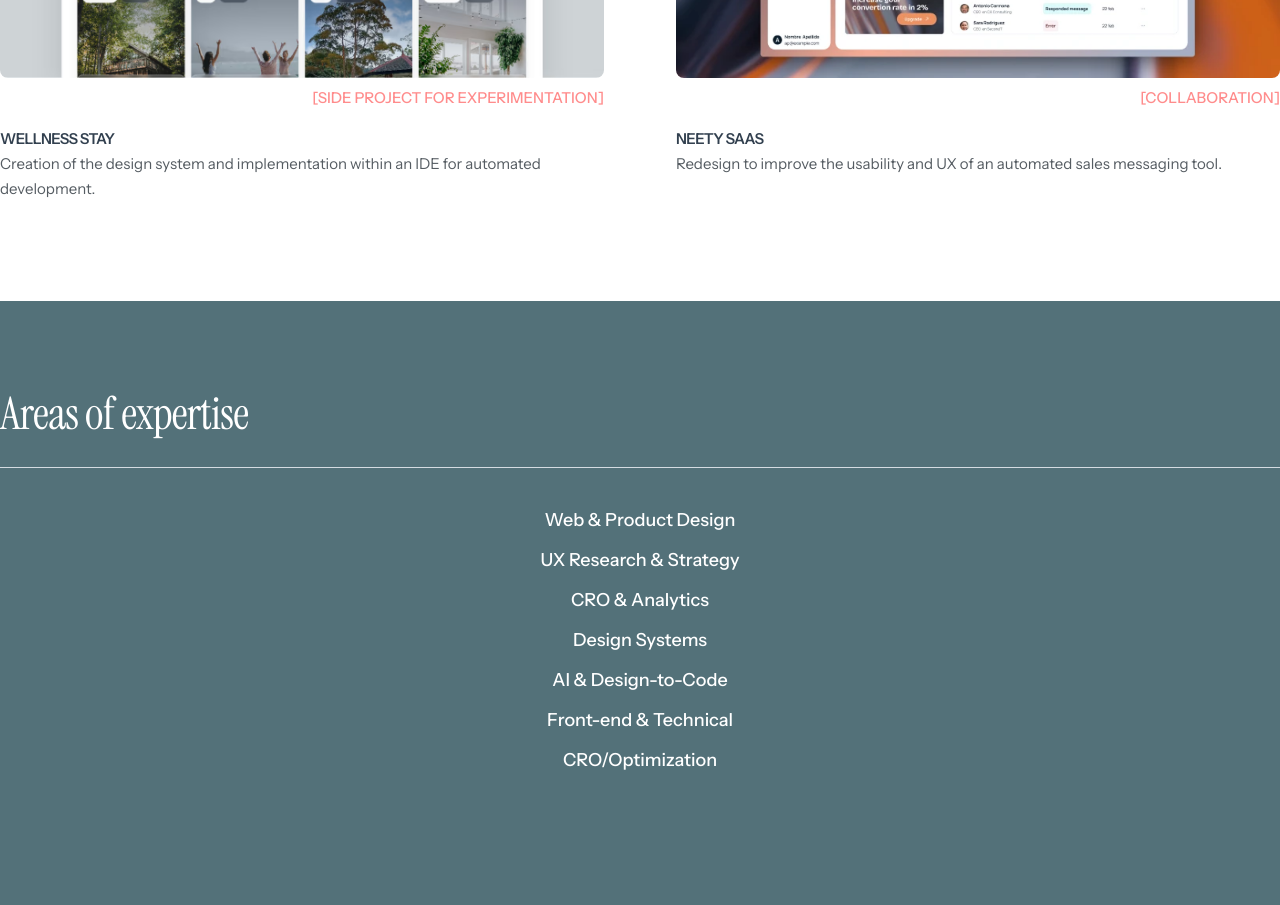
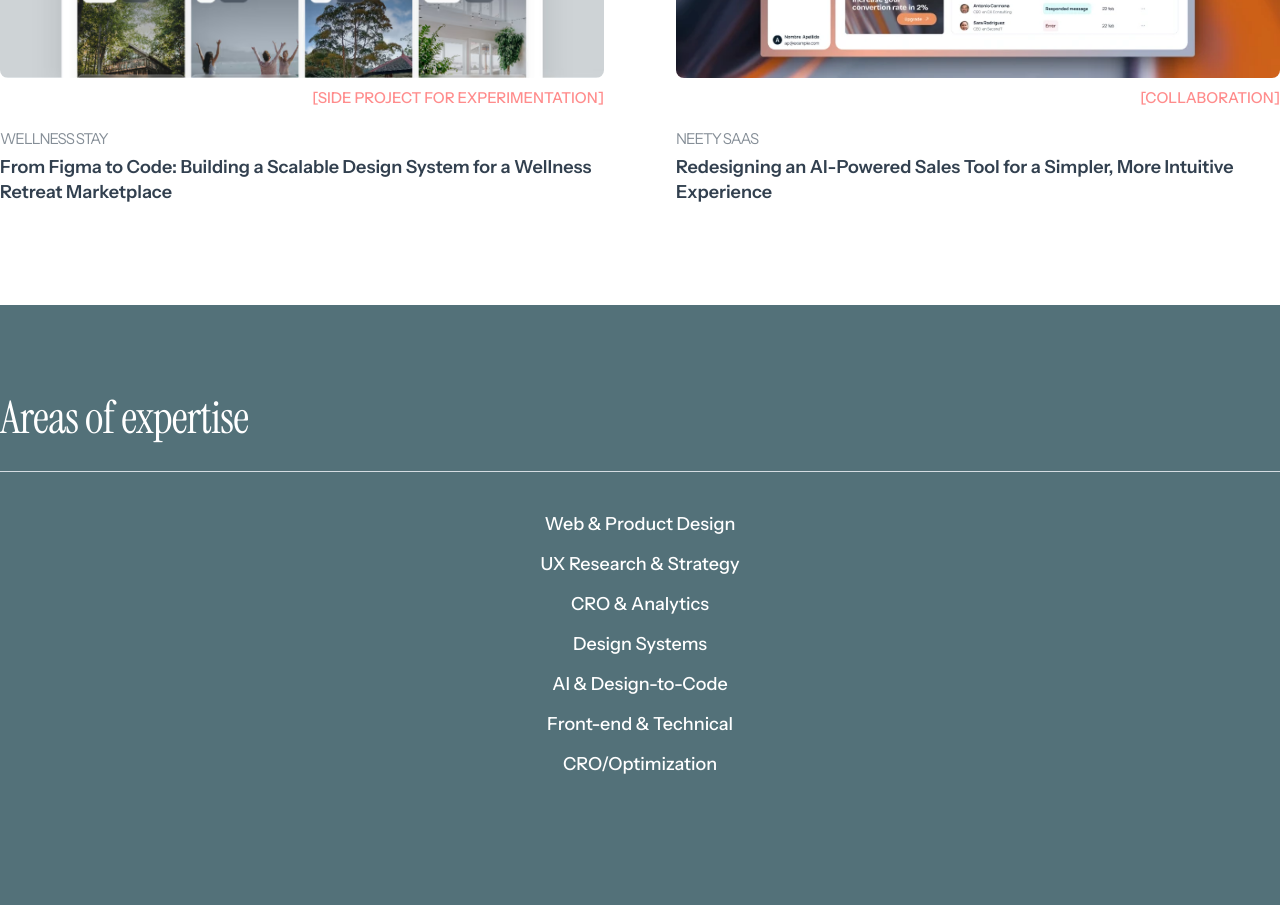
Before and after one commit to nataliabernalher-ship-it/nataliabernal.es, a Next.js app: page /en in a window 1280 px wide. Shown: the part 2140-3045 px from the top of the page. Built offline with nearby package versions, Linux system fonts and the light colour scheme.

Commit message:
cambios cards de case studies

```diff
--- a/src/components/ProjectCard/ProjectCard.module.css
+++ b/src/components/ProjectCard/ProjectCard.module.css
@@ -56,21 +56,22 @@
 .text {
   display: flex;
   flex-direction: column;
+  gap: var(--space-1);
+}
+
+.kicker {
+  color: var(--color-tertiary);
+  font-size: var(--text-emphasis);
+  font-weight: 400;
+  letter-spacing: -1px;
+  line-height: 1.5625rem;
+  text-transform: uppercase;
 }
 
 .title {
   color: var(--color-titles);
-  font-size: var(--text-emphasis);
+  font-size: var(--text-big);
   font-weight: 600;
-  letter-spacing: -0.04em;
-  line-height: 1.5625rem;
-  text-transform: uppercase;
-}
-
-.excerpt {
-  color: var(--color-text);
-  font-size: var(--text-emphasis);
-  font-weight: 400;
   line-height: 1.5625rem;
 }
 
--- a/src/components/ProjectCard/ProjectCard.tsx
+++ b/src/components/ProjectCard/ProjectCard.tsx
@@ -39,8 +39,8 @@ export function ProjectCard({ locale, study, href }: ProjectCardProps) {
         <p className={styles.tag}>{getLocalizedValue(study.tag, locale)}</p>
       </div>
       <div className={styles.text}>
-        <h3 className={styles.title}>{getLocalizedValue(study.title, locale)}</h3>
-        <p className={styles.excerpt}>{getLocalizedValue(study.excerpt, locale)}</p>
+        <p className={styles.kicker}>{getLocalizedValue(study.title, locale)}</p>
+        <h3 className={styles.title}>{getLocalizedValue(study.excerpt, locale)}</h3>
       </div>
     </>
   );
--- a/src/data/case-studies.ts
+++ b/src/data/case-studies.ts
@@ -172,8 +172,8 @@ export const caseStudies: CaseStudy[] = [
       en: "Design system for Wellness Stay",
     },
     excerpt: {
-      es: "Creación del design system e implementación en un IDE para desarrollo automatizado.",
-      en: "Creation of the design system and implementation within an IDE for automated development.",
+      es: "De Figma A Código: Construyendo Un Design System Escalable Para Un Marketplace De Retiros De Bienestar",
+      en: "From Figma to Code: Building a Scalable Design System for a Wellness Retreat Marketplace",
     },
     heroImage: {
       src: img("hero.png"),
--- a/src/data/studies/neety-saas.ts
+++ b/src/data/studies/neety-saas.ts
@@ -46,8 +46,8 @@ export const neetySaas: CaseStudy = {
     en: "Neety is an AI-powered message automation tool for prospecting and selling through LinkedIn messages.",
   },
   excerpt: {
-    es: "Rediseño para mejorar la usabilidad y la UX de una herramienta de mensajería comercial automatizada.",
-    en: "Redesign to improve the usability and UX of an automated sales messaging tool.",
+    es: "Simplificando La Prospección Comercial: Rediseño De Una Herramienta De Ventas Con IA",
+    en: "Redesigning an AI-Powered Sales Tool for a Simpler, More Intuitive Experience",
   },
   heroImage: {
     src: img("hero.png"),
--- a/src/data/studies/noruega-por-tu-cuenta.ts
+++ b/src/data/studies/noruega-por-tu-cuenta.ts
@@ -48,8 +48,8 @@ export const noruegaPorTuCuenta: CaseStudy = {
     en: "Noruega por tu cuenta",
   },
   excerpt: {
-    es: "Rediseño para mejorar la usabilidad y la UX de un blog de ayuda para viajar a Noruega por tu cuenta.",
-    en: "Redesign to improve the usability and UX of a self-guided Norway travel blog.",
+    es: "Uso de métricas UX para mejorar la interacción en una plataforma de contenidos de viajes",
+    en: "Using UX Metrics to Improve Engagement on a Travel Content Platform",
   },
   heroImage: {
     src: img("hero.png"),
```
